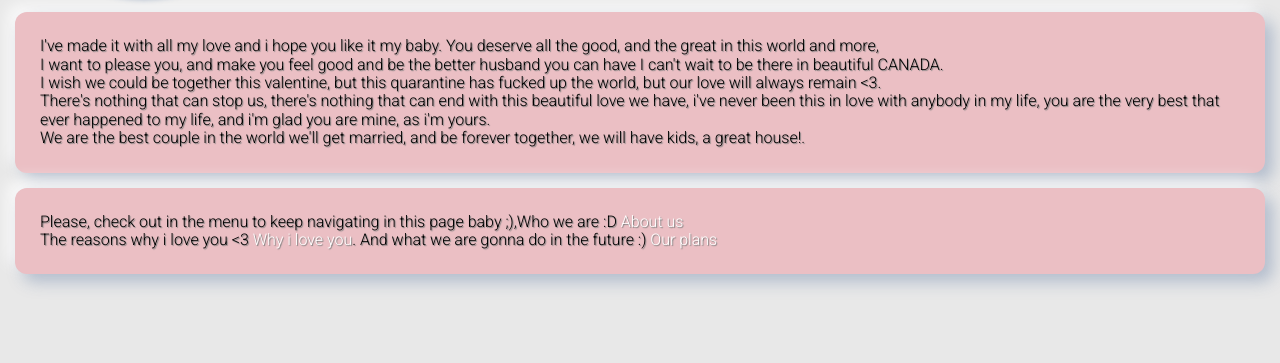
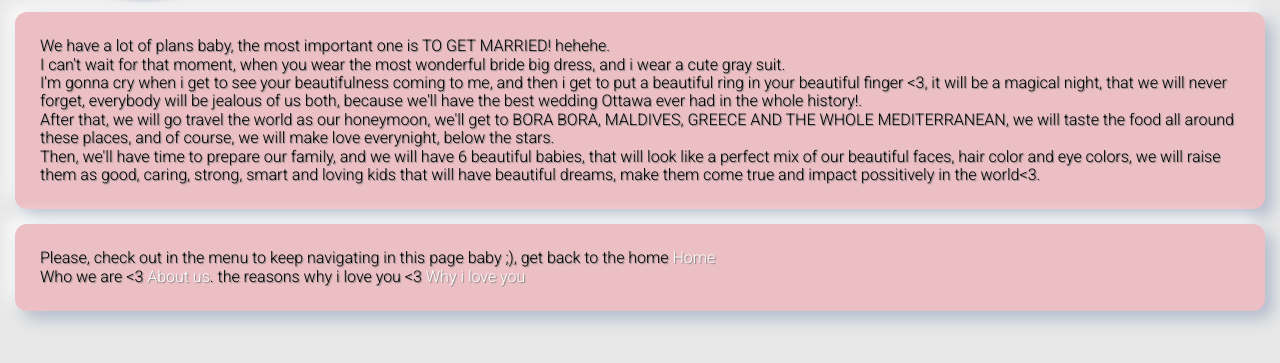
Before and after one commit to NickNickon/AlyssaiLoveYou, a plain HTML site: page our plans/our plans.html in a window 1280 px wide. Shown: the part 427-790 px from the top of the page. Drawn offline with Linux system fonts and the light colour scheme.

Commit message:
Add files via upload

```diff
--- a/our plans/our plans.html
+++ b/our plans/our plans.html
@@ -32,14 +32,14 @@
 	</header>
 	<div class="Home">
 		<h1>Our plans</h1>
-		<img src="https://www.kindpng.com/picc/m/135-1350782_heart-render-png-transparent-png.png">
-		<p>I've made it with all my love and i hope you like it my baby. You deserve all the good, and the great in this world and more,<br>
-		I want to please you, and make you feel good and be the better husband you can have I can't wait to be there in beautiful CANADA.<br>I wish we could be together this valentine, but this quarantine has fucked up the world, but our love will always remain <3. <br>
-		There's nothing that can stop us, there's nothing that can end with this beautiful love we have, i've never been this in love with anybody in my life, you are the very best that ever happened to my life, and i'm glad you are mine, as i'm yours. <br>
-		We are the best couple in the world we'll get married, and be forever together, we will have kids, a great house!.</p>
+		<img src="http://cdn.lowgif.com/full/d41738fe3c70c2fa-coral-reef-find-make-share-gfycat-gifs.gif">
+		<p>We have a lot of plans baby, the most important one is TO GET MARRIED! hehehe.<br>
+		I can't wait for that moment, when you wear the most wonderful bride big dress, and i wear a cute gray suit.<br>I'm gonna cry when i get to see your beautifulness coming to me, and then i get to put a beautiful ring in your beautiful finger <3, it will be a magical night, that we will never forget, everybody will be jealous of us both, because we'll have the best wedding Ottawa ever had in the whole history!. <br>
+		After that, we will go travel the world as our honeymoon, we'll get to BORA BORA, MALDIVES, GREECE AND THE WHOLE MEDITERRANEAN, we will taste the food all around these places, and of course, we will make love everynight, below the stars. <br>
+		Then, we'll have time to prepare our family, and we will have 6 beautiful babies, that will look like a perfect mix of our beautiful faces, hair color and eye colors, we will raise them as good, caring, strong, smart and loving kids that will have beautiful dreams, make them come true and impact possitively in the world<3.</p>
 
-		<p id="p2">Please, check out in the menu to keep navigating in this page baby ;),Who we are :D <a href="">About us</a><br>
-		The reasons why i love you <3 <a href="">Why i love you</a>. And what we are gonna do in the future :) <a href="">Our plans</a> </p>
+		<p id="p2">Please, check out in the menu to keep navigating in this page baby ;), get back to the home <a href="../index.html">Home</a><br>
+		Who we are <3 <a href="../about us/about us.html">About us</a>. the reasons why i love you <3 <a href="../why i love you/why i love you.html">Why i love you</a> </p>
 	</div>
 </body>
 </html>
```
Also changed, not shown: why i love you/why i love you.html (+7 -7 lines).
